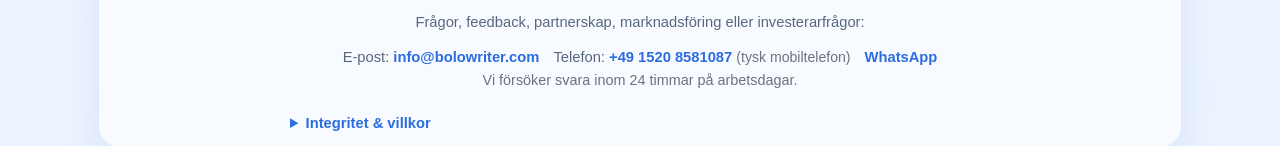
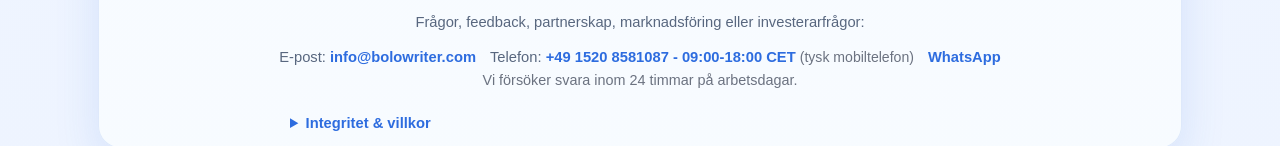
Before and after one commit to rennmarkmathias/KnowStride, a website: page public/utbildning/index.html in a window 1280 px wide. Shown: the part 3697-3843 px from the top of the page. Drawn offline with Linux system fonts and the light colour scheme.

Commit message:
Update index.html

```diff
--- a/public/utbildning/index.html
+++ b/public/utbildning/index.html
@@ -939,7 +939,7 @@
           Frågor, feedback, partnerskap, marknadsföring eller investerarfrågor:
           <span class="footer-contact">
             <span>E-post: <a href="mailto:info@bolowriter.com">info@bolowriter.com</a></span>
-            <span>Telefon: <a href="tel:+4915208581087">+49 1520 8581087</a> <span class="footer-contact-note">(tysk mobiltelefon)</span></span>
+            <span>Telefon: <a href="tel:+4915208581087">+49 1520 8581087 - 09:00-18:00 CET </a> <span class="footer-contact-note">(tysk mobiltelefon)</span></span>
             <span><a href="https://wa.me/4915208581087" rel="noopener" target="_blank">WhatsApp</a></span>
           </span>
           <span style="color:#6b7280;font-size:0.9rem;">Vi försöker svara inom 24 timmar på arbetsdagar.</span>
```
